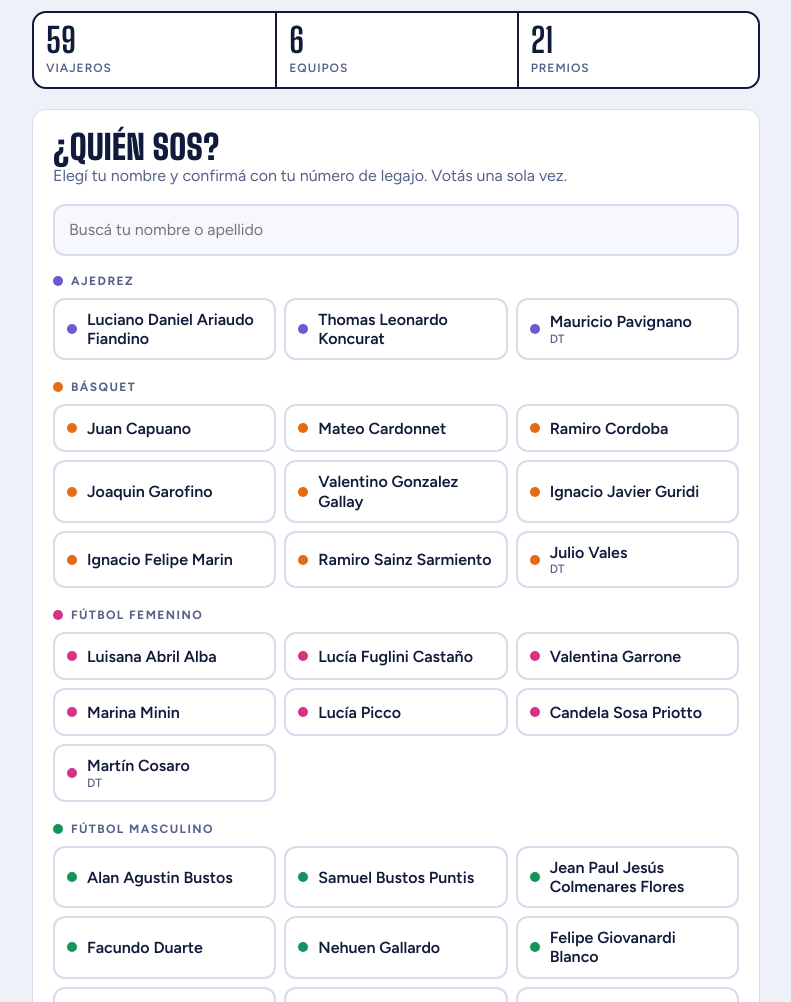
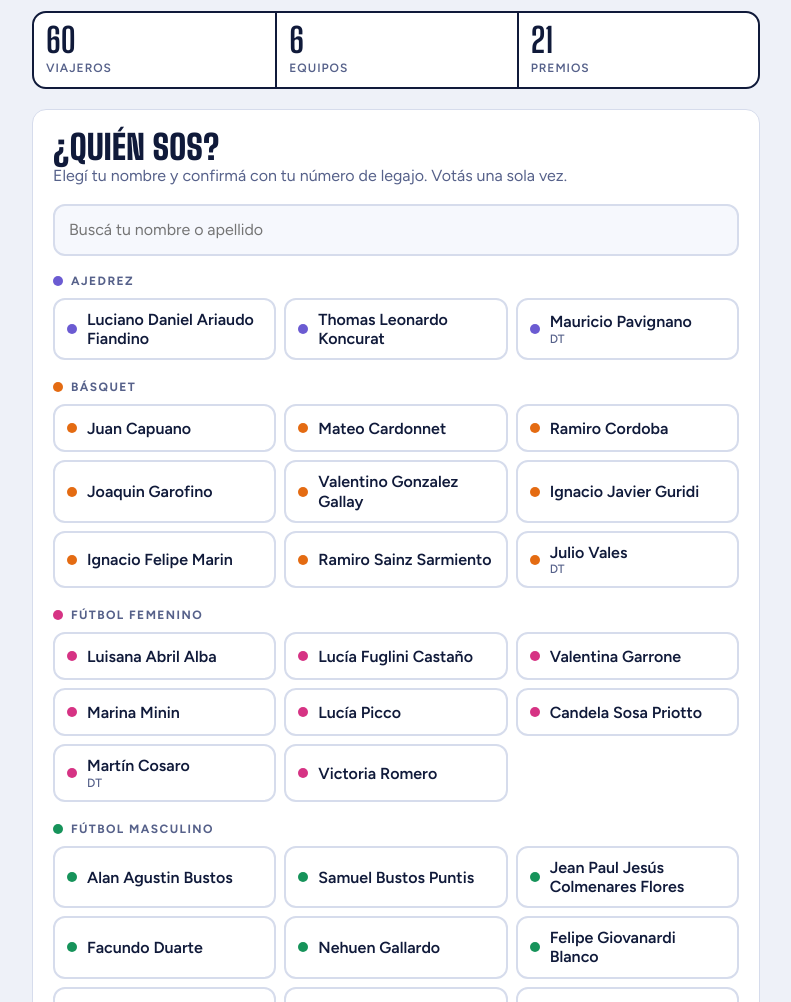
Before and after one commit to Felipe2194/jdform, a website: page public/index.html in a window 1280 px wide. Shown: the part 327-1329 px from the top of the page, without its empty margins (244-1035 px from the left). Drawn offline with Linux system fonts and the light colour scheme; no server answers.

Commit message:
Agrega a Victoria Romero a Fútbol Femenino
Co-Authored-By: Claude Opus 5.5 <noreply@anthropic.com>

```diff
--- a/public/index.html
+++ b/public/index.html
@@ -384,7 +384,8 @@ const RAW = [
   ['Joaquin','Agüero Bergesio','vm','J'],['Iker Rafael','Cavani','vm','J'],['Santino','Celli','vm','J'],['Valentino','Gamba','vm','J'],
   ['Joaquín','Gismondi','vm','J'],['Santiago','Gomez','vm','J'],['Alexis','Laurent','vm','J'],['Juan Facundo','Martinuzzi','vm','J'],
   ['Lucio Agustin','Quintans Callejas','vm','J'],['Facundo','Tejero','vm','J'],['Fernando','Badran','vm','DT'],
-  ['Julián Santiago','Quiroga','jd','JD']
+  ['Julián Santiago','Quiroga','jd','JD'],
+  ['Victoria','Romero','ff','J']
 ];
 const norm = s => s.normalize('NFD').replace(/[̀-ͯ]/g,'').toLowerCase();
 const PEOPLE = RAW.map((r,i) => ({ i, given:r[0], last:r[1], sport:r[2], role:r[3],
```
